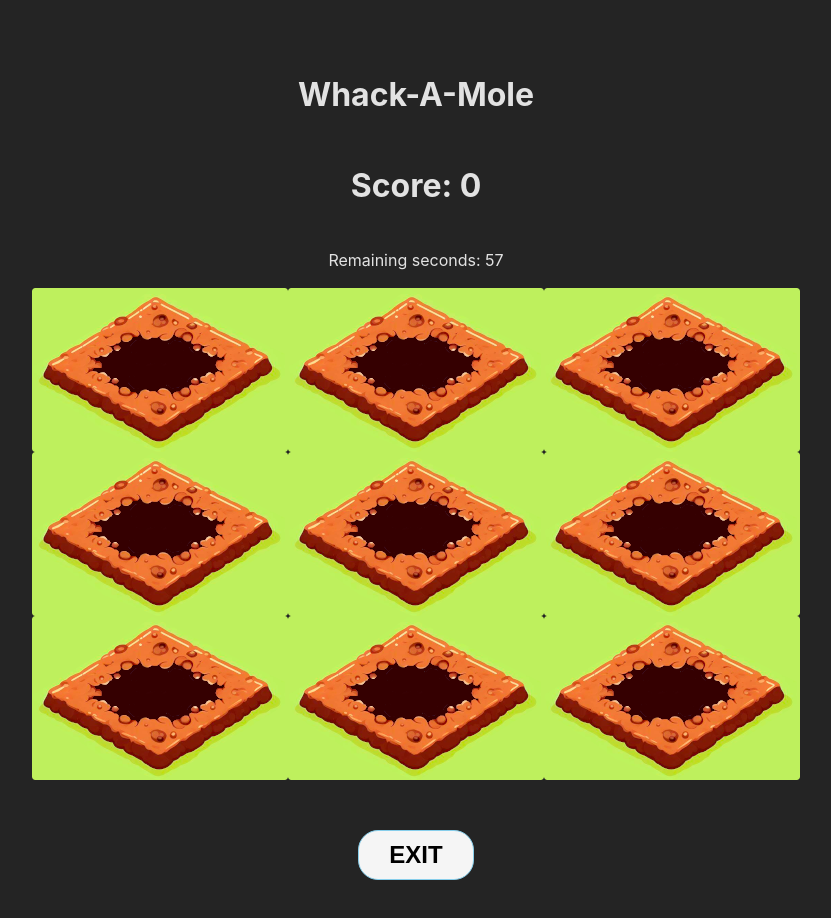
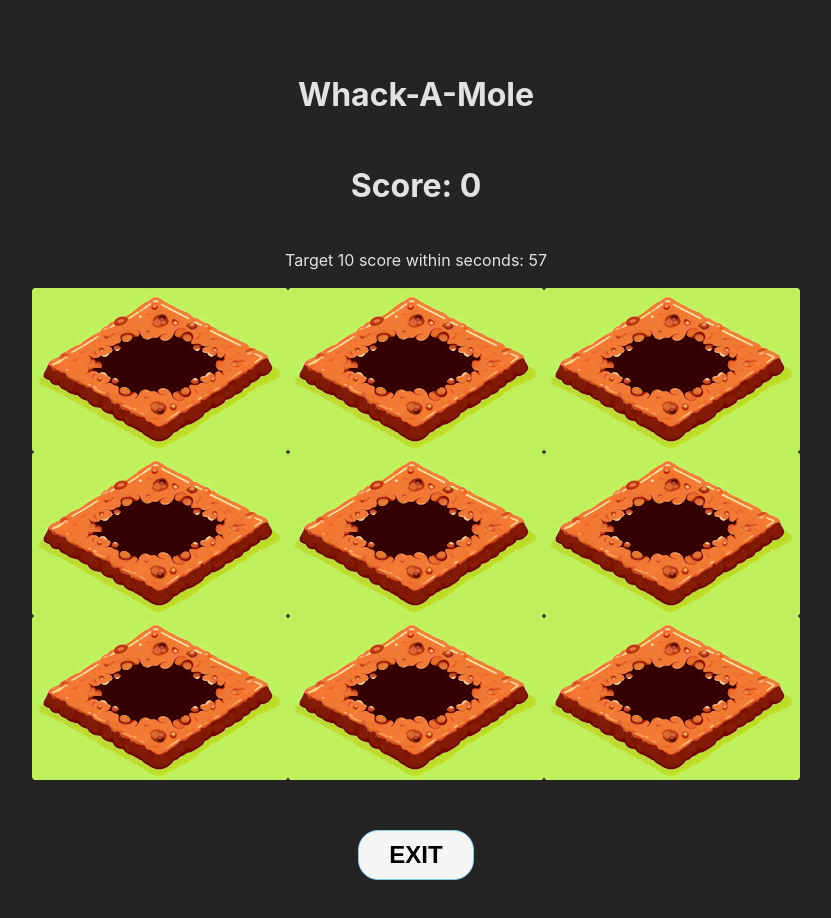
Before and after one commit to kaveeshanethruwan/whack-a-mole, a React (Vite) app: page / in a window 1280 px wide. Both pictures are taken after a click on the button "START". Shown: the top 918 px of the page, without its empty margins (224-1055 px from the left). Built offline with nearby package versions, Linux system fonts and the light colour scheme.

Commit message:
Increased the winning score

```diff
--- a/src/components/GameBoard.tsx
+++ b/src/components/GameBoard.tsx
@@ -36,7 +36,9 @@ const GameBoard = ({ isStarted, onScoreChange, onFinish }: GameBoardProps) => {
 
   return (
     <>
-      <p>Remaining seconds: {remaining}</p>
+      <p>
+        Target {easy - score} score within seconds: {remaining}
+      </p>
       <div className="grid">
         {moles &&
           moles.map((item, index) => {
--- a/src/constants/wininigRates.tsx
+++ b/src/constants/wininigRates.tsx
@@ -1 +1 @@
-export const easy = 3;
+export const easy = 10;
```
